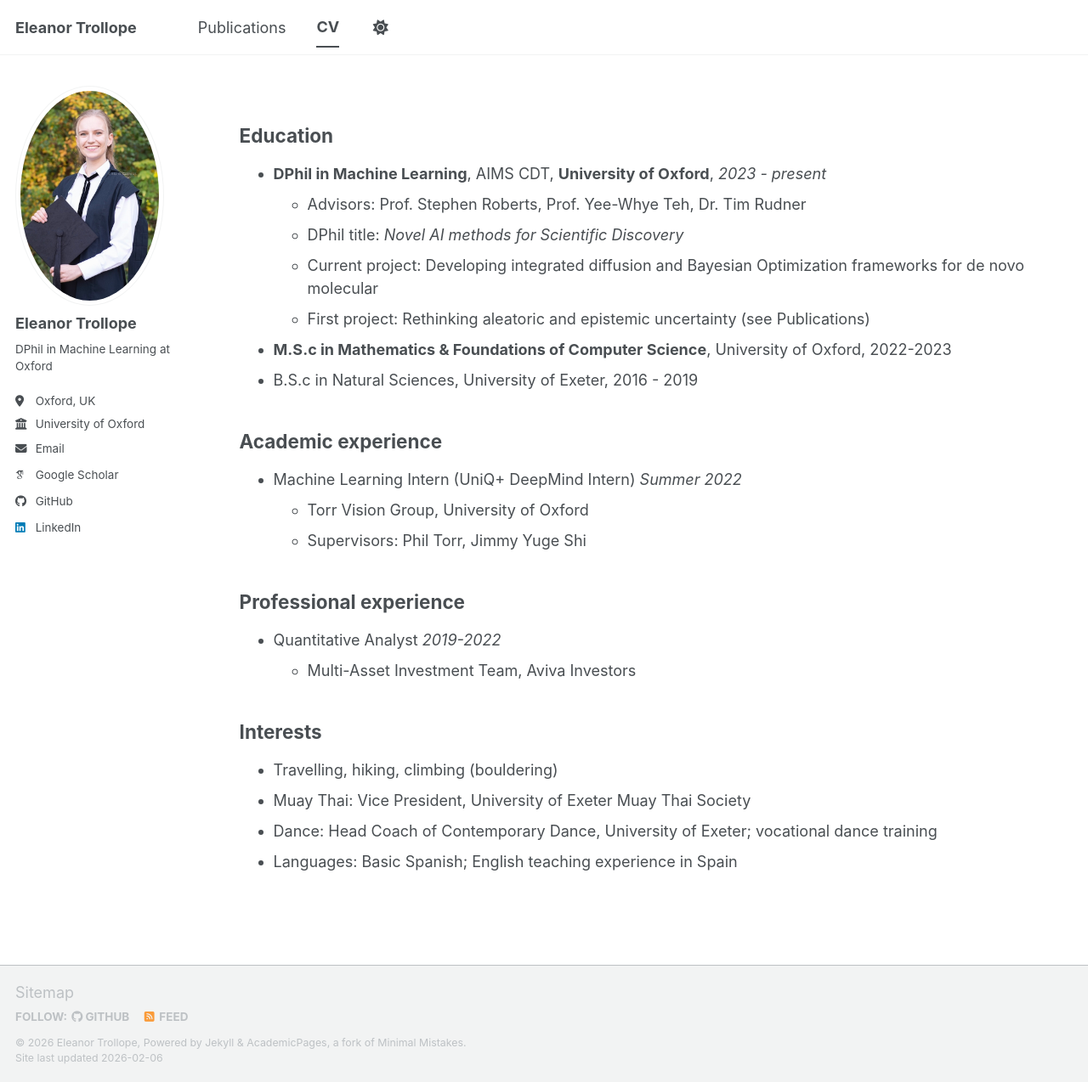
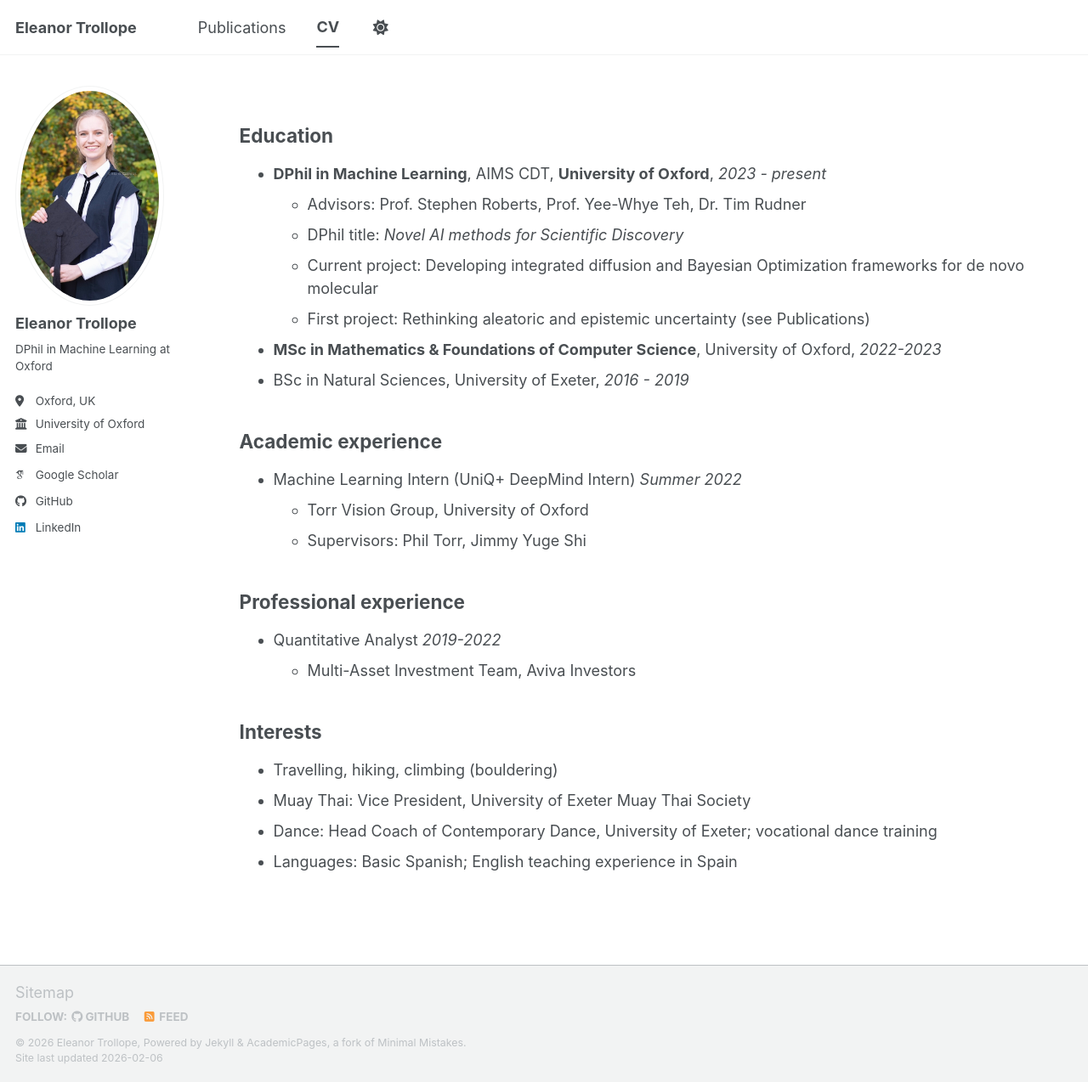
Before and after one commit to eleanortrollope/eleanortrollope.github.io, a Jekyll site: the page built from _pages/cv.md, in a window 1280 px wide and 1274 px high. Shown: the whole window at 85% size. Built offline with Jekyll 4.4.1, drawn with Linux system fonts in a browser that asks for light colours; some web fonts are replaced; a script bundle is joined from its source files by our own code; library files that are not in the unit come from our copies.

Commit message:
Correct
Updated degree formatting for consistency.

```diff
--- a/_pages/cv.md
+++ b/_pages/cv.md
@@ -16,8 +16,8 @@ author_profile: true
   * Current project: Developing integrated diffusion and Bayesian Optimization frameworks for de novo molecular
   * First project: Rethinking aleatoric and epistemic uncertainty (see Publications)
 
-* **M.S.c in Mathematics & Foundations of Computer Science**, University of Oxford, 2022-2023
-* B.S.c in Natural Sciences, University of Exeter, 2016 - 2019
+* **MSc in Mathematics & Foundations of Computer Science**, University of Oxford, *2022-2023*
+* BSc in Natural Sciences, University of Exeter, *2016 - 2019*
 
 ## Academic experience
 * Machine Learning Intern (UniQ+ DeepMind Intern) *Summer 2022*
```
